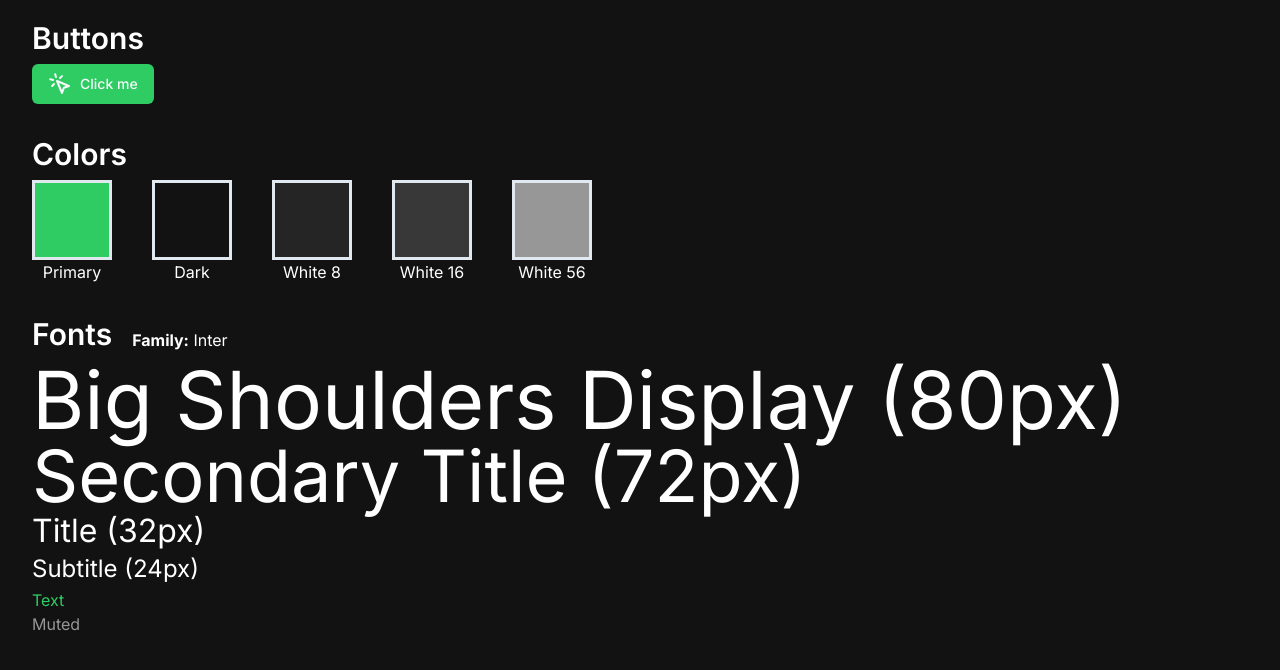
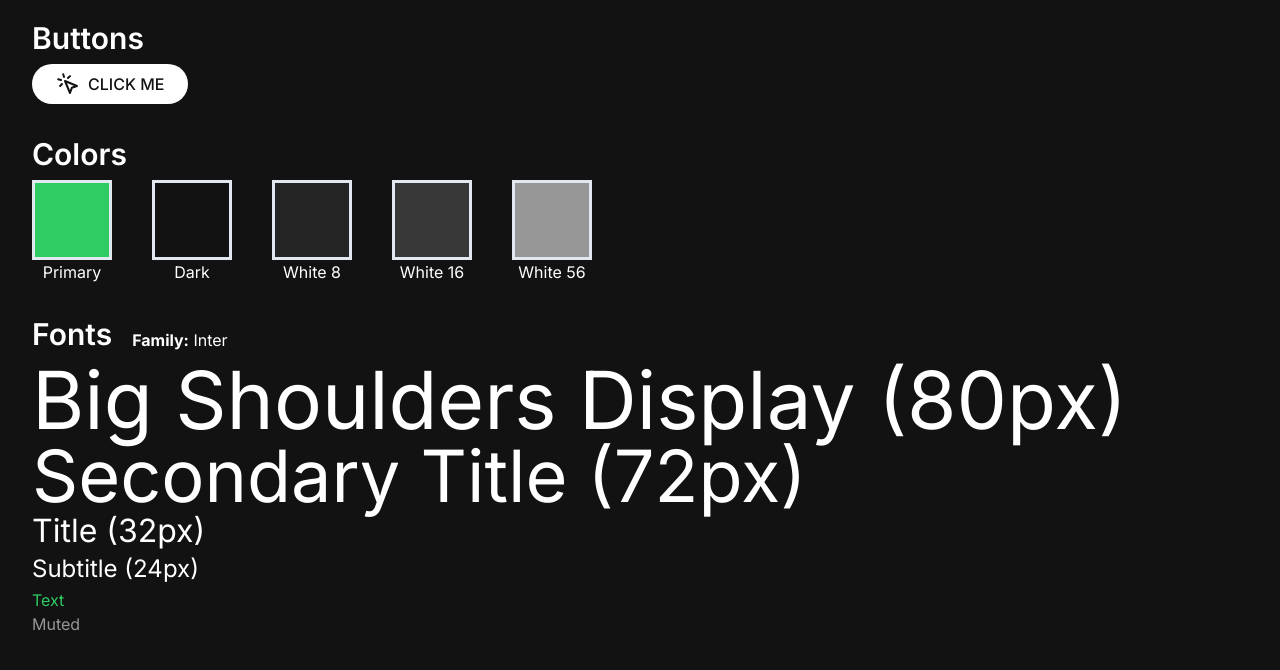
Before and after one commit to Deft-Dodo-Web-Development/website, a Next.js app: page / in a window 1280 px wide. Shown: the top 670 px of the page. Built offline with nearby package versions, Linux system fonts and the light colour scheme.

Commit message:
feat(common): update button component
- Enhance button styling with new rounded edges and text size adjustments.
- Introduce icon support within buttons.
- Add text transformation variants for uppercase, lowercase, and capitalize styles.

```diff
--- a/src/modules/common/components/button.tsx
+++ b/src/modules/common/components/button.tsx
@@ -1,56 +1,80 @@
-import * as React from "react"
-import { Slot } from "@radix-ui/react-slot"
-import { cva, type VariantProps } from "class-variance-authority"
+import * as React from "react";
+import { Slot } from "@radix-ui/react-slot";
+import { cva, type VariantProps } from "class-variance-authority";
 
-import { cn } from "@/lib/utils"
+import { cn } from "@/lib/utils";
+import { Icon, IconName } from "./icon";
 
 const buttonVariants = cva(
-  "inline-flex items-center justify-center whitespace-nowrap rounded-md text-sm font-medium ring-offset-background transition-colors focus-visible:outline-none focus-visible:ring-2 focus-visible:ring-ring focus-visible:ring-offset-2 disabled:pointer-events-none disabled:opacity-50",
+  "inline-flex items-center justify-center whitespace-nowrap rounded-[100px] text-[16px] font-medium ring-offset-background transition-colors focus-visible:outline-none focus-visible:ring-2 focus-visible:ring-primary focus-visible:ring-offset-2 disabled:pointer-events-none disabled:opacity-50",
   {
     variants: {
       variant: {
-        default: "bg-primary text-primary-foreground hover:bg-primary/90",
+        default: "bg-white text-dark hover:bg-white-56",
         destructive:
           "bg-destructive text-destructive-foreground hover:bg-destructive/90",
         outline:
-          "border border-input bg-background hover:bg-accent hover:text-accent-foreground",
-        secondary:
-          "bg-secondary text-secondary-foreground hover:bg-secondary/80",
+          "border bg-transparent hover:bg-accent hover:text-accent-foreground border-white-16",
         ghost: "hover:bg-accent hover:text-accent-foreground",
-        link: "text-primary underline-offset-4 hover:underline",
       },
       size: {
-        default: "h-10 px-4 py-2",
+        default: "h-10 px-6 py-3",
         sm: "h-9 rounded-md px-3",
         lg: "h-11 rounded-md px-8",
         icon: "h-10 w-10",
+      },
+      textTransform: {
+        uppercase: "uppercase",
+        lowercase: "lowercase",
+        capitalize: "capitalize",
       },
     },
     defaultVariants: {
       variant: "default",
       size: "default",
+      textTransform: "uppercase",
     },
   }
-)
+);
 
 export interface ButtonProps
   extends React.ButtonHTMLAttributes<HTMLButtonElement>,
     VariantProps<typeof buttonVariants> {
-  asChild?: boolean
+  asChild?: boolean;
+  icon?: IconName;
 }
 
 const Button = React.forwardRef<HTMLButtonElement, ButtonProps>(
-  ({ className, variant, size, asChild = false, ...props }, ref) => {
-    const Comp = asChild ? Slot : "button"
+  (
+    { className, variant, size, asChild = false, icon, children, ...props },
+    ref
+  ) => {
+    const Comp = asChild ? Slot : "button";
+
+    if (icon) {
+      return (
+        <button
+          className={cn("gap-2", buttonVariants({ variant, size, className }))}
+          ref={ref}
+          {...props}
+        >
+          {children}
+          <Icon name={icon} className="size-5" />
+        </button>
+      );
+    }
+
     return (
       <Comp
         className={cn(buttonVariants({ variant, size, className }))}
         ref={ref}
         {...props}
-      />
-    )
+      >
+        {children}
+      </Comp>
+    );
   }
-)
-Button.displayName = "Button"
+);
+Button.displayName = "Button";
 
-export { Button, buttonVariants }
+export { Button, buttonVariants };
```
